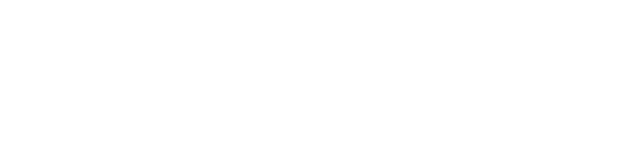
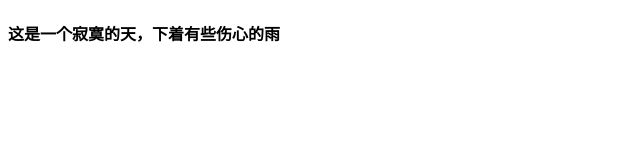
Before and after one commit to hewanjiang/get-bb-jiang, a plain HTML site: page index.html in a window 1280 px wide. Shown: the whole page, without its empty margins (0-640 px from the left). Drawn offline with Linux system fonts and the light colour scheme.

Commit message:
加入心情

```diff
--- a/index.html
+++ b/index.html
@@ -9,6 +9,6 @@
     <title>Document</title>
 </head>
 <body>
-
+    <h4>这是一个寂寞的天，下着有些伤心的雨</h4>
 </body>
 </html>
```
